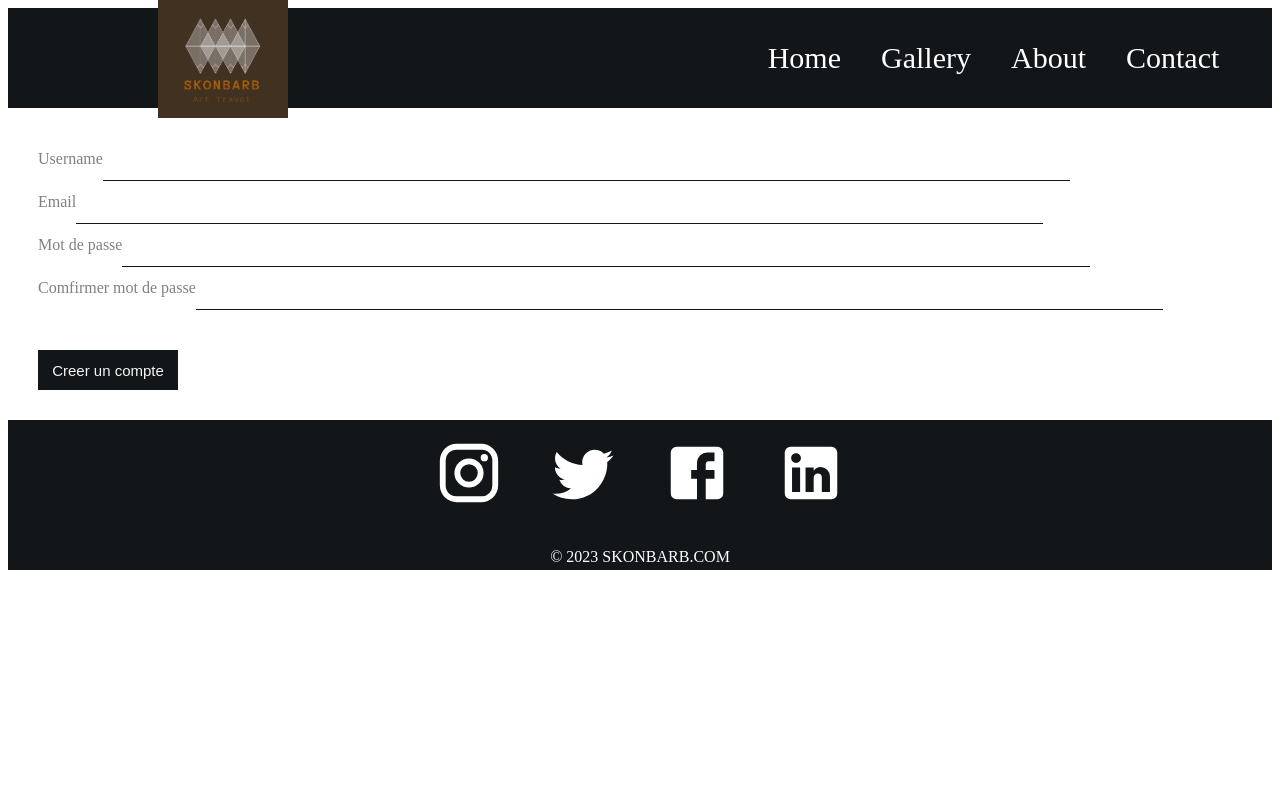
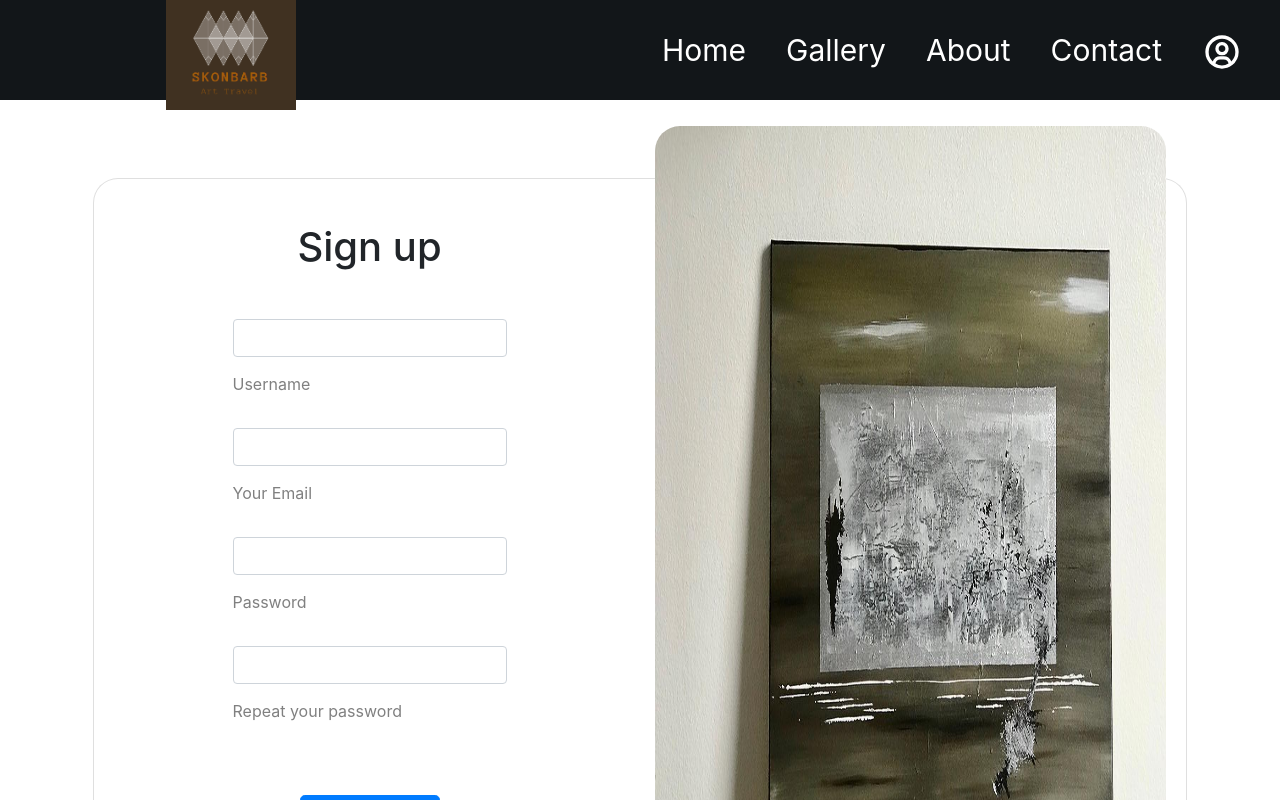
Before and after one commit to iturnmyscreenon/Checkpoint---Art-Gallery, a React (Vite) app in the folder frontend/: page /inscription in a window 1280 px wide. Shown: the top 800 px of the page. Built offline with nearby package versions, Linux system fonts and the light colour scheme.

Commit message:
added boostrap to the inscriptionpage form

```diff
--- a/frontend/index.html
+++ b/frontend/index.html
@@ -3,8 +3,9 @@
   <head>
     <meta charset="UTF-8" />
     <link rel="icon" type="image/svg+xml" href="/assets/favicon.svg" />
+    <link rel="stylesheet" href="https://cdn.jsdelivr.net/npm/bootstrap@4.1.3/dist/css/bootstrap.min.css" integrity="sha384-MCw98/SFnGE8fJT3GXwEOngsV7Zt27NXFoaoApmYm81iuXoPkFOJwJ8ERdknLPMO" crossorigin="anonymous">
     <meta name="viewport" content="width=device-width, initial-scale=1.0" />
-    <title>Vite App</title>
+    <title>SKONBARB</title>
   </head>
   <body>
     <div id="root"></div>
--- a/frontend/package.json
+++ b/frontend/package.json
@@ -18,6 +18,7 @@
     "@mui/material": "^5.11.7",
     "@mui/styled-engine-sc": "^5.11.0",
     "axios": "^1.3.0",
+    "mdb-react-ui-kit": "^5.1.0",
     "nodemailer": "^6.9.1",
     "prop-types": "^15.8.1",
     "react": "^18.0.0",
--- a/frontend/src/components/Navbar.jsx
+++ b/frontend/src/components/Navbar.jsx
@@ -2,6 +2,7 @@ import React, { useState } from "react";
 import { Link } from "react-router-dom";
 // eslint-disable-next-line import/no-unresolved
 import { useAutoAnimate } from "@formkit/auto-animate/react";
+import { BiUserCircle } from "react-icons/bi";
 import ReorderIcon from "@mui/icons-material/Reorder";
 import logoskonbarb from "../assets/logoskonbarb.png";
 import "../styles/Navbar.css";
@@ -24,6 +25,9 @@ export default function Navbar() {
           <Link to="/gallery"> Gallery </Link>
           <Link to="/about"> About </Link>
           <Link to="/contact"> Contact </Link>
+          <Link to="/inscription">
+            <BiUserCircle className="personIcon" />
+          </Link>
         </div>
       </div>
       <div ref={parent} className="navright">
@@ -31,6 +35,10 @@ export default function Navbar() {
         <Link to="/gallery"> Gallery </Link>
         <Link to="/about"> About </Link>
         <Link to="/contact"> Contact </Link>
+        <Link className="sukabenoitpidor" to="/inscription">
+          <BiUserCircle className="personIcon2" />
+        </Link>
+
         <button className="navbtn" type="button" onClick={toggleLinks}>
           <ReorderIcon />
         </button>
--- a/frontend/src/pages/Inscriptionpage.jsx
+++ b/frontend/src/pages/Inscriptionpage.jsx
@@ -1,6 +1,19 @@
 import { useRef, useState } from "react";
 import axios from "axios";
 import { useNavigate } from "react-router-dom";
+import {
+  MDBBtn,
+  MDBContainer,
+  MDBRow,
+  MDBCol,
+  MDBCard,
+  MDBCardBody,
+  MDBCardImage,
+  MDBInput,
+  MDBIcon,
+} from "mdb-react-ui-kit";
+import SignUpForm from "../assets/signupform.jpg";
+import "../styles/Inscriptionpage.css";
 
 export default function Inscriptionpage() {
   const usernameRef = useRef();
@@ -40,35 +53,88 @@ export default function Inscriptionpage() {
   return (
     <form onSubmit={(e) => handleSubmit(e)}>
       {messageError && <p className="error">{messageError}</p>}
-      <div>
-        <label htmlFor="username">Username</label>
-        <input ref={usernameRef} id="username" type="text" />
+      <MDBContainer fluid>
+        <MDBCard className="text-black m-5" style={{ borderRadius: "25px" }}>
+          <MDBCardBody>
+            <MDBRow>
+              <MDBCol
+                md="10"
+                lg="6"
+                className="order-2 order-lg-1 d-flex flex-column align-items-center"
+              >
+                <p className="text-center h1 fw-bold mb-5 mx-1 mx-md-4 mt-4">
+                  Sign up
+                </p>
+
+                <div className="d-flex flex-row align-items-center mb-4 ">
+                  <MDBIcon fas icon="user me-3" size="lg" />
+                  <MDBInput
+                    label="Username"
+                    id="form1"
+                    type="text"
+                    className="w-100"
+                    ref={usernameRef}
+                  />
                 </div>
-      <div>
-        <label htmlFor="mail">Email</label>
-        <input ref={emailRef} id="mail" type="email" />
+
+                <div className="d-flex flex-row align-items-center mb-4">
+                  <MDBIcon fas icon="envelope me-3" size="lg" />
+                  <MDBInput
+                    label="Your Email"
+                    id="form2"
+                    type="email"
+                    ref={emailRef}
+                  />
                 </div>
-      <div>
-        <label htmlFor="password">Mot de passe</label>
-        <input
+
+                <div className="d-flex flex-row align-items-center mb-4">
+                  <MDBIcon fas icon="lock me-3" size="lg" />
+                  <MDBInput
+                    label="Password"
+                    id="form3"
+                    type="password"
                     value={password}
                     ref={passwordRef}
-          id="password"
-          type="password"
                     onChange={(e) => setPassword(e.target.value)}
                   />
                 </div>
-      <div>
-        <label htmlFor="passwordConfirm">Comfirmer mot de passe</label>
-        <input
+
+                <div className="d-flex flex-row align-items-center mb-4">
+                  <MDBIcon fas icon="key me-3" size="lg" />
+                  <MDBInput
+                    label="Repeat your password"
+                    id="form4"
+                    type="password"
                     value={confirmPassword}
                     ref={passwordConfirmRef}
-          id="passwordConfirm"
-          type="password"
                     onChange={(e) => setConfirmPassword(e.target.value)}
                   />
                 </div>
-      <button type="submit">Creer un compte</button>
+
+                <MDBBtn className="mb-4" size="lg" type="submit">
+                  Register
+                </MDBBtn>
+              </MDBCol>
+
+              <MDBCol
+                md="10"
+                lg="6"
+                className="order-1 order-lg-2 d-flex align-items-center"
+              >
+                <MDBCardImage
+                  src={SignUpForm}
+                  style={{
+                    backgroundPosition: "cover",
+                    height: "122%",
+                    borderRadius: "25px",
+                  }}
+                  fluid
+                />
+              </MDBCol>
+            </MDBRow>
+          </MDBCardBody>
+        </MDBCard>
+      </MDBContainer>
     </form>
   );
 }
--- /dev/null
+++ b/frontend/src/styles/Inscriptionpage.css
@@ -0,0 +1,3 @@
+.form {
+  height: 75vh;
+}
--- a/frontend/src/styles/Navbar.css
+++ b/frontend/src/styles/Navbar.css
@@ -33,6 +33,19 @@
   margin: 20px;
   font-size: 30px;
 }
+.navbar .button-connexion {
+  background-color: #121619;
+  border: none;
+  color: white;
+  padding: 10px 20px;
+  text-align: center;
+  text-decoration: none;
+  display: inline-block;
+  font-size: 30px;
+  margin: 4px 2px;
+  cursor: pointer;
+  border-radius: 5px;
+}
 
 .navbar .navright button {
   background-color: transparent;
@@ -57,8 +70,9 @@
 }
 
 .navbar #open .hiddenLinks {
-  display: inherit;
+  display: flex;
   margin-left: 30px;
+  font-size: 16px;
 }
 
 .navbar #close .hiddenLinks {
@@ -69,7 +83,6 @@
   width: 70px;
   margin: 5px;
 }
-
 
 @media only screen and (max-width: 900px) {
   .navbar .navright a {
@@ -111,3 +124,20 @@
     height: 80px;
   }
 }
+
+@media only screen and (max-width: 600px) {
+  .navright > * {
+    background-color: lightblue;
+  }
+}
+
+.navbar #open a {
+  font-size: 18px;
+  margin: 0px;
+  align-items: center;
+}
+
+.personIcon {
+  font-size: 25px;
+  color: white;
+}
```
Also changed, not shown: frontend/src/pages/testpage.jsx (added, +75 -0 lines), frontend/src/assets/signupform.jpg (added), 1 other file (tests, documents, lock files or other folders). Lines whose indentation alone changed are shown as unchanged.
